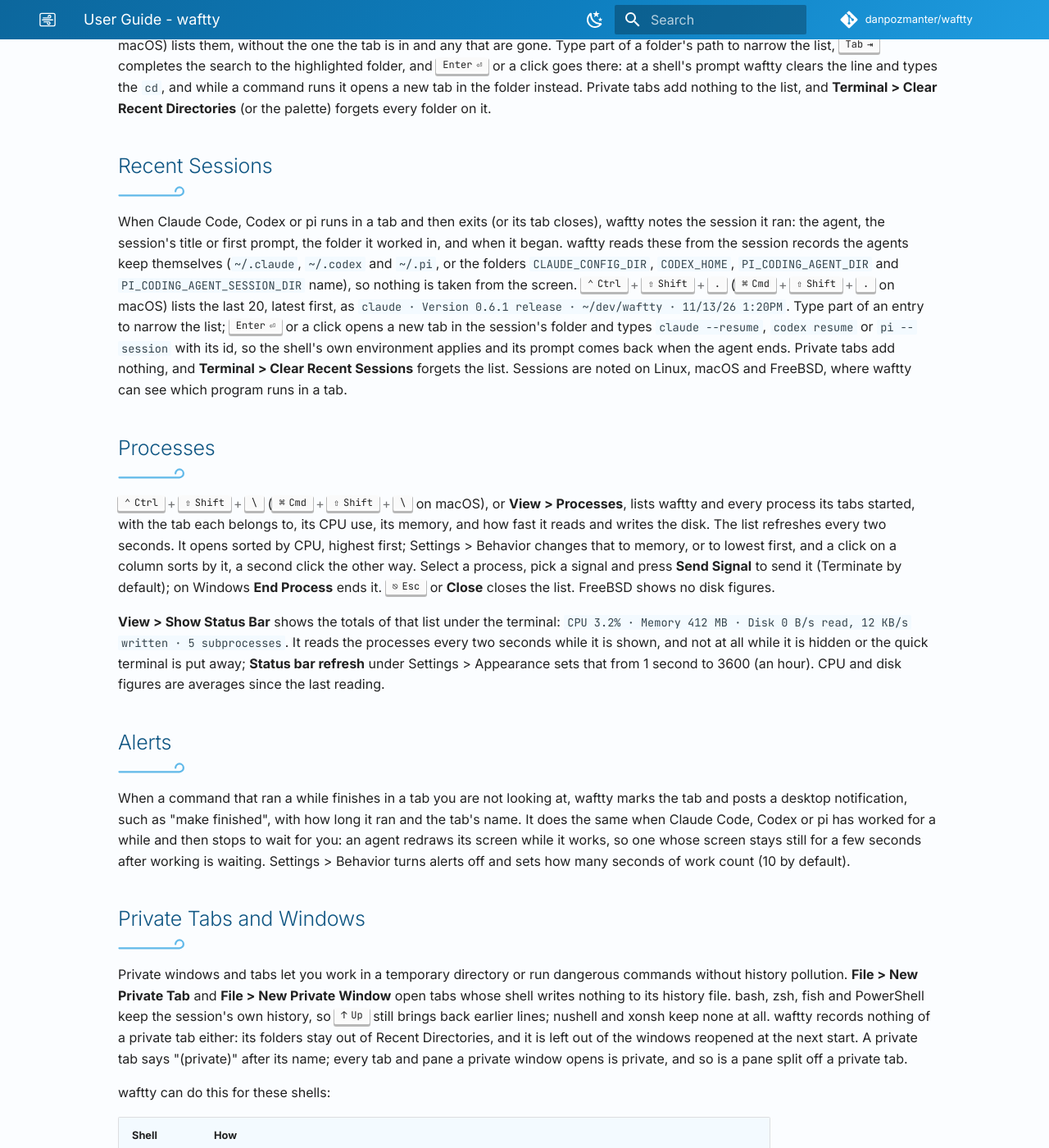
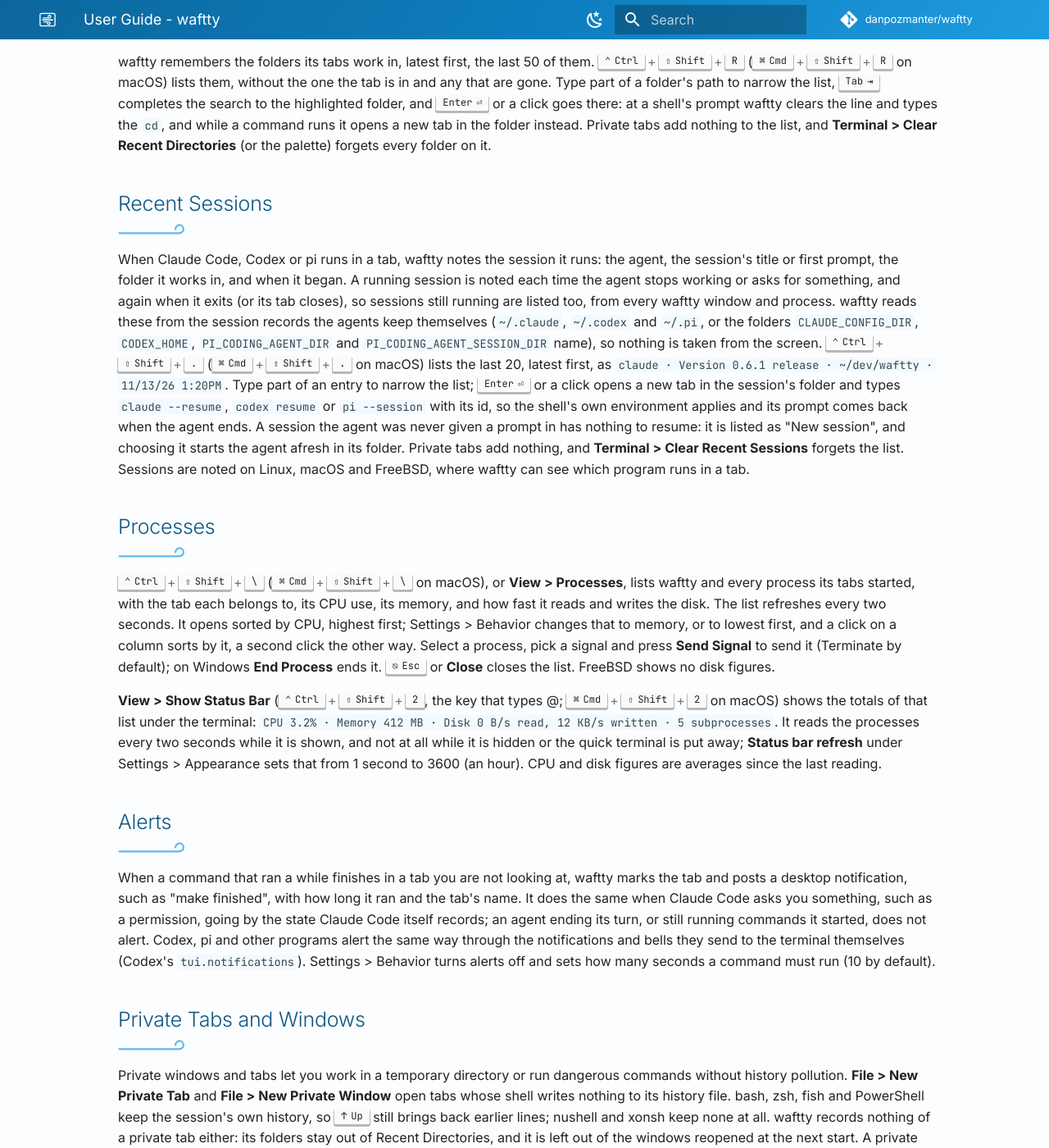
Before and after one commit to danpozmanter/waftty, an MkDocs documentation site: the page built from docs_src/guide.md, in a window 1280 px wide and 1400 px high, scrolled down 2902 px. Shown: the whole window at 82% size. Built offline with MkDocs 1.6.1 and Material for MkDocs 9.7.7, drawn with Linux system fonts in a browser that asks for light colours; comment, search, counter and statistics services are not loaded; some of the changed text lies outside the part shown.

Commit message:
0.7.1 - Running and empty sessions, alerts only when needed
Claude-Session: https://claude.ai/code/session_01B8x9mf7L77esLxeegFR8r3

```diff
--- a/docs_src/guide.md
+++ b/docs_src/guide.md
@@ -40,6 +40,7 @@ the menu bar. **Edit > Settings > Shortcuts** changes any of them.
 | Recent Directories | ++ctrl+shift+r++ | ++cmd+shift+r++ |
 | Recent Sessions | ++ctrl+shift+period++ | ++cmd+shift+period++ |
 | Processes | ++ctrl+shift+backslash++ | ++cmd+shift+backslash++ |
+| Show Status Bar | ++ctrl+shift+2++ (the key that types @) | ++cmd+shift+2++ |
 | Next Tab / Previous Tab | ++ctrl+tab++ / ++ctrl+shift+tab++ (also ++ctrl+page-down++ / ++ctrl+page-up++) | the same, or ++cmd+shift+bracket-right++ / ++cmd+shift+bracket-left++ |
 | Tab 1 to 8 / Last Tab | ++alt+1++ to ++alt+8++ / ++alt+9++ | ++cmd+1++ to ++cmd+8++ / ++cmd+9++ |
 | Switch to Last Tab | ++ctrl+shift+l++ | ++cmd+shift+l++ |
@@ -101,19 +102,24 @@ Recent Directories** (or the palette) forgets every folder on it.
 
 ## Recent Sessions
 
-When Claude Code, Codex or pi runs in a tab and then exits (or its tab
-closes), waftty notes the session it ran: the agent, the session's title or
-first prompt, the folder it worked in, and when it began. waftty reads these
-from the session records the agents keep themselves (`~/.claude`,
-`~/.codex` and `~/.pi`, or the folders `CLAUDE_CONFIG_DIR`, `CODEX_HOME`,
-`PI_CODING_AGENT_DIR` and `PI_CODING_AGENT_SESSION_DIR` name), so nothing is
-taken from the screen. ++ctrl+shift+period++ (++cmd+shift+period++ on macOS)
-lists the last 20, latest first, as
+When Claude Code, Codex or pi runs in a tab, waftty notes the
+session it runs: the agent, the session's title or first prompt, the folder
+it works in, and when it began. A running session is noted each time the
+agent stops working or asks for something, and again when it exits (or its
+tab closes), so sessions still running are listed too, from every waftty window and
+process. waftty reads these from the session records the agents keep
+themselves (`~/.claude`, `~/.codex` and `~/.pi`, or the folders
+`CLAUDE_CONFIG_DIR`, `CODEX_HOME`, `PI_CODING_AGENT_DIR` and
+`PI_CODING_AGENT_SESSION_DIR` name), so nothing is taken from the screen. ++ctrl+shift+period++
+(++cmd+shift+period++ on macOS) lists the last 20, latest first, as
 `claude · Version 0.6.1 release · ~/dev/waftty · 11/13/26 1:20PM`. Type
 part of an entry to narrow the list; ++enter++ or a click opens a new tab in
 the session's folder and types `claude --resume`, `codex resume` or
-`pi --session` with its id, so the shell's own environment applies and its
-prompt comes back when the agent ends. Private tabs add nothing, and
+`pi --session` with its id, so the shell's own
+environment applies and its prompt comes back when the agent ends. A session
+the agent was never given a prompt in has nothing to resume: it is listed as
+"New session", and choosing it starts the agent afresh in its folder.
+Private tabs add nothing, and
 **Terminal > Clear Recent Sessions** forgets the list. Sessions are noted on
 Linux, macOS and FreeBSD, where waftty can see which program runs in a tab.
 
@@ -129,7 +135,8 @@ and press **Send Signal** to send it (Terminate by default); on Windows
 **End Process** ends it. ++escape++ or **Close** closes the list. FreeBSD
 shows no disk figures.
 
-**View > Show Status Bar** shows the totals of that list under the terminal:
+**View > Show Status Bar** (++ctrl+shift+2++, the key that types @; ++cmd+shift+2++
+on macOS) shows the totals of that list under the terminal:
 `CPU 3.2% · Memory 412 MB · Disk 0 B/s read, 12 KB/s written · 5
 subprocesses`. It reads the processes every two seconds while it is shown,
 and not at all while it is hidden or the quick terminal is put away;
@@ -141,11 +148,13 @@ are averages since the last reading.
 
 When a command that ran a while finishes in a tab you are not looking at,
 waftty marks the tab and posts a desktop notification, such as "make
-finished", with how long it ran and the tab's name. It does the same when Claude Code,
-Codex or pi has worked for a while and then stops to wait for you: an agent
-redraws its screen while it works, so one whose screen stays still for a few
-seconds after working is waiting. Settings > Behavior turns alerts off and
-sets how many seconds of work count (10 by default).
+finished", with how long it ran and the tab's name. It does the same when
+Claude Code asks you something, such as a permission, going by the state
+Claude Code itself records; an agent ending its turn, or still running
+commands it started, does not alert. Codex, pi and other programs alert the
+same way through the notifications and bells they send to the terminal
+themselves (Codex's `tui.notifications`). Settings > Behavior turns alerts
+off and sets how many seconds a command must run (10 by default).
 
 ## Private Tabs and Windows
 
@@ -360,8 +369,8 @@ Coding agents in a background tab can tell you when they need you:
 - **Any long command:** end it with `; printf '\a'` to ring the bell when it
   finishes.
 
-waftty also notices on its own when an agent stops to wait or a long command
-ends; see [Alerts](#alerts).
+waftty also alerts on its own when Claude Code asks you something or a long
+command ends; see [Alerts](#alerts).
 
 ## Starting waftty
 
--- a/project.toml
+++ b/project.toml
@@ -1,6 +1,6 @@
 [project]
 id = "dev.gossamer/waftty"
-version = "0.7.0"
+version = "0.7.1"
 gossamer-version = "^v0.78.7"
 # A GUI application: Windows opens no console window beside it.
 windows-subsystem = "windows"
```
Also changed, not shown: CHANGELOG.md (+9 -0 lines), 14 other files.
